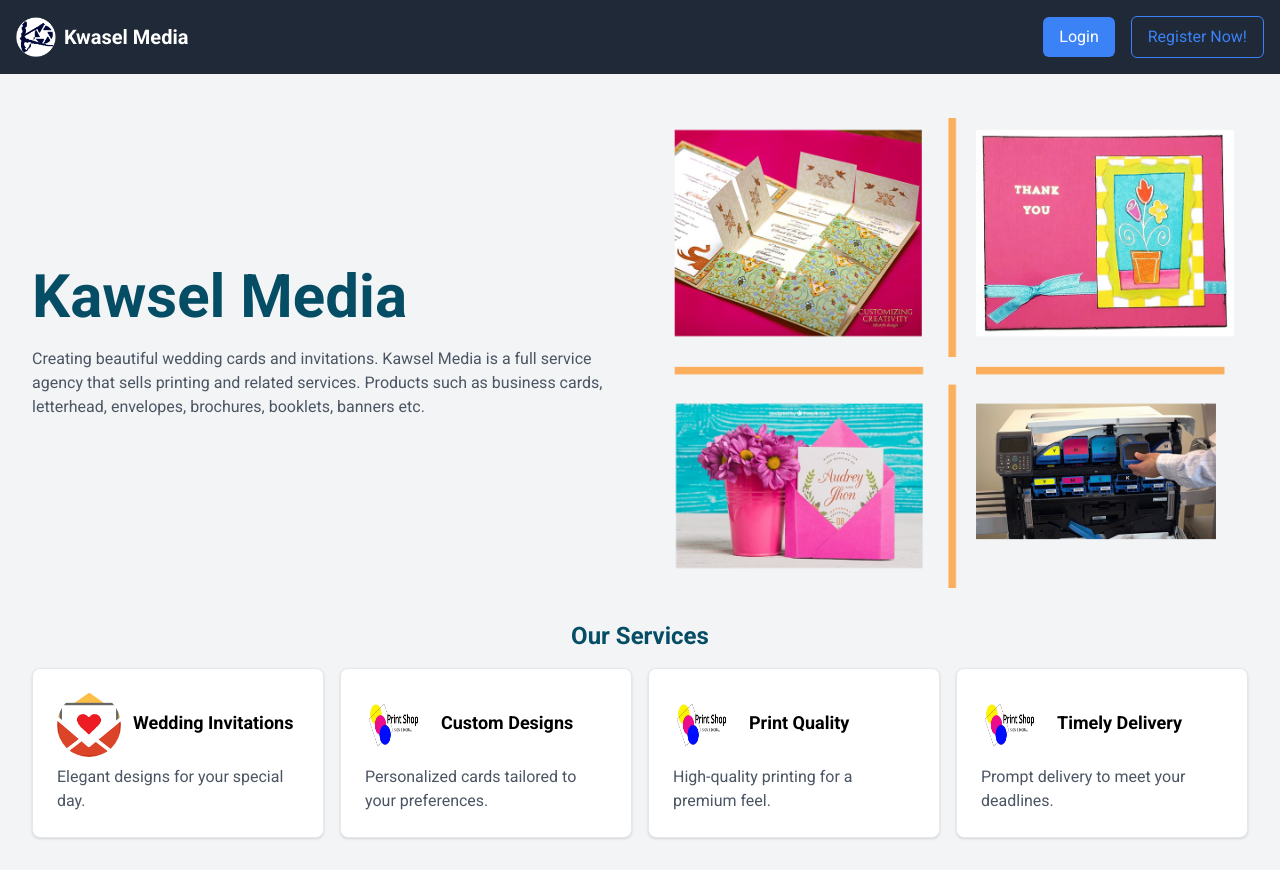
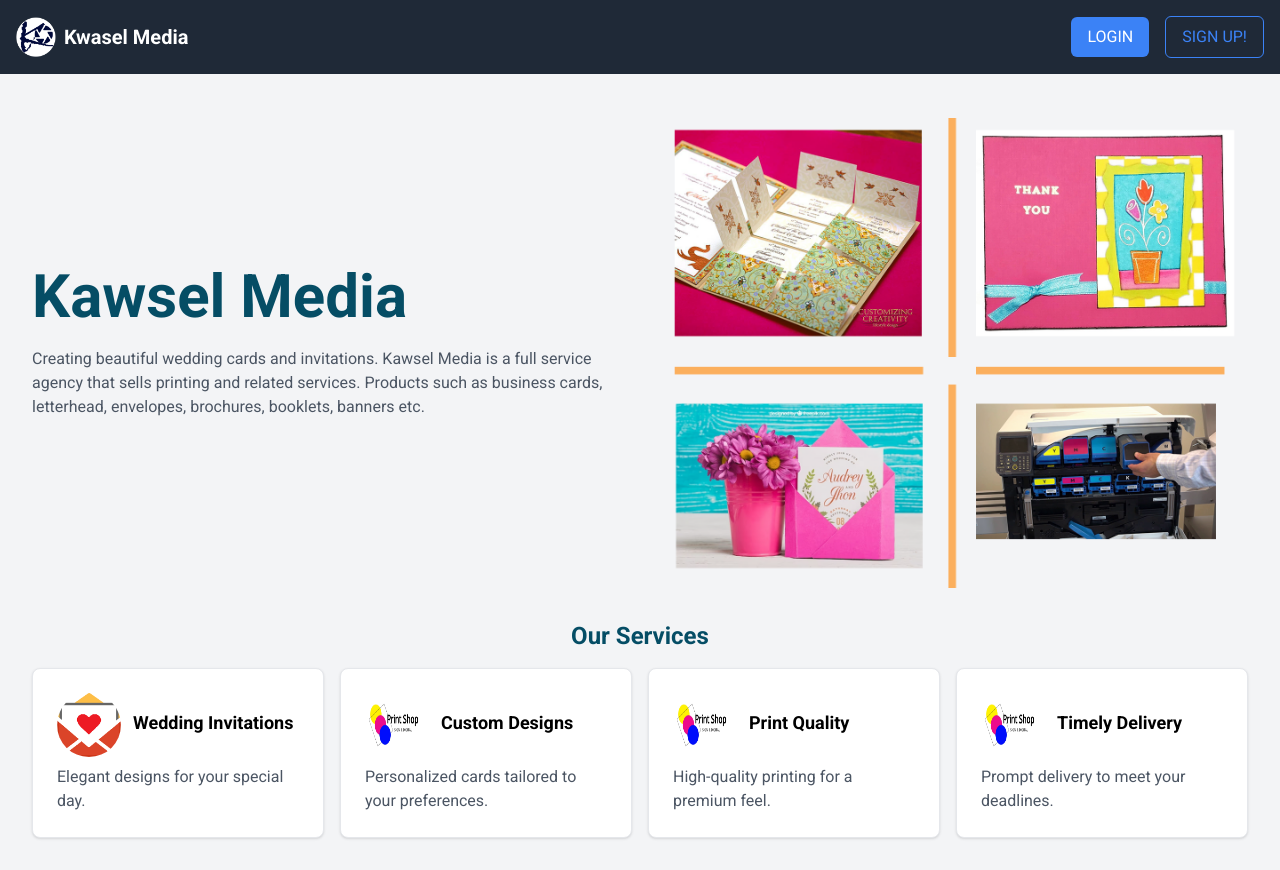
Before and after one commit to ezekielessel/lizzy_Frontend, a React (Vite) app: page / in a window 1280 px wide. Built offline with nearby package versions, Linux system fonts and the light colour scheme.

Commit message:
Update header.tsx

```diff
--- a/src/component/header/header.tsx
+++ b/src/component/header/header.tsx
@@ -9,10 +9,10 @@ const Header: React.FC = () => (
     </div>
     <div className="space-x-4">
       <button className="bg-blue-500 text-white px-4 py-2 rounded-md">
-        <Link to="/login">Login</Link>
+        <Link to="/login">LOGIN</Link>
       </button>
       <button className="border border-blue-500 text-blue-500 px-4 py-2 rounded-md">
-        <Link to="/signUp">Register Now!</Link>
+        <Link to="/signUp">SIGN UP!</Link>
       </button>
     </div>
   </header>
```
